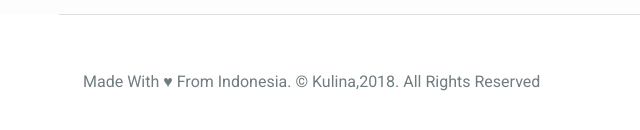
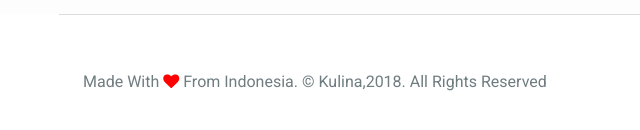
Before and after one commit to annisharafi/Kulina-frontend, a plain HTML site: page index.html in a window 1280 px wide. Shown: the part 2588-2718 px from the top of the page, 6-646 px from the left. Drawn offline with nearby package versions, Linux system fonts and the light colour scheme.

Commit message:
commit dua

```diff
--- a/css/style.sass
+++ b/css/style.sass
@@ -118,7 +118,7 @@ p
       h2
         text-transform: capitalize
         color: $white-col
-        margin-top: 200px
+        margin-top: 150px
         letter-spacing: .02em
       .arrow
         position: relative
@@ -199,6 +199,9 @@ p
     font-weight: 500
     text-transform: capitalize
     padding-right: 10px
+    span
+      i
+        color: red
   .social-media
     ul
       li
--- a/index.html
+++ b/index.html
@@ -145,7 +145,7 @@
 
   <!-- footer section -->
   <div class="footer level">
-    <p>Made with &hearts; from Indonesia. &copy; kulina,2018. All rights reserved</p>
+    <p>Made with <span><i class="fa fa-heart"></i></span> from Indonesia. &copy; kulina,2018. All rights reserved</p>
     <div class="social-media level-right">
       <p>follow kami</p>
       <ul>
```
Also changed, not shown: css/style.min.css.
